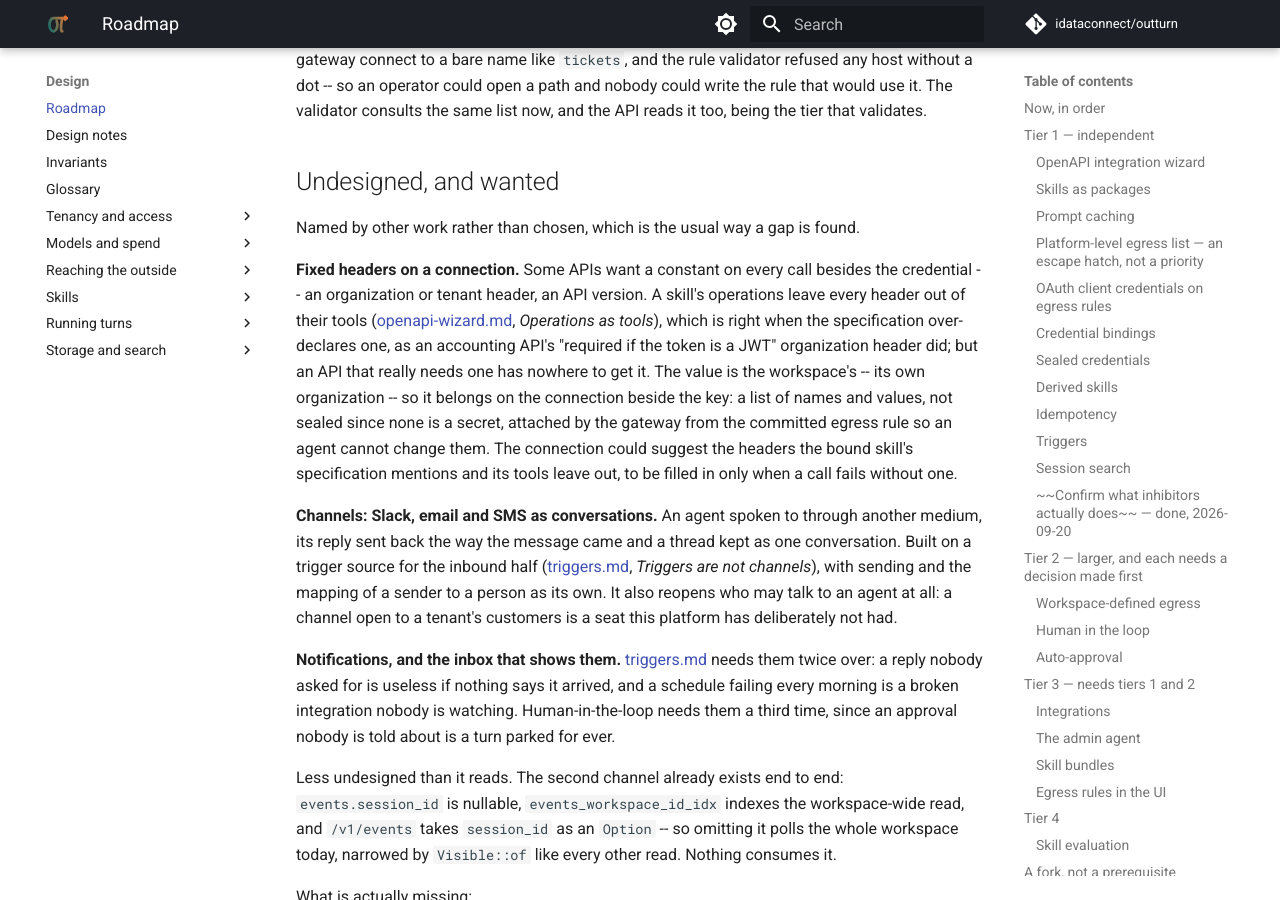
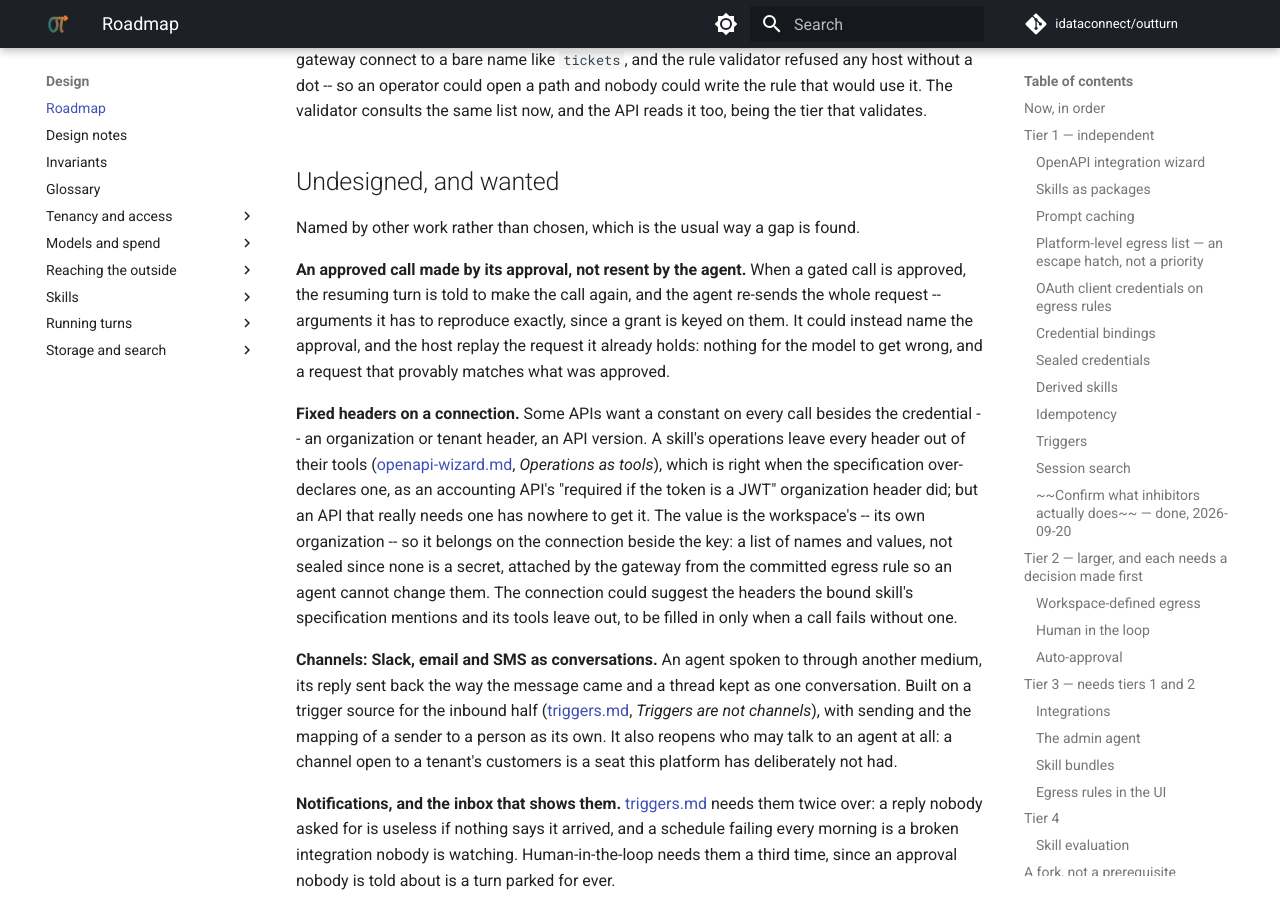
Before and after one commit to idataconnect/outturn, an MkDocs documentation site: the page built from docs/roadmap.md, in a window 1280 px wide and 900 px high, scrolled down 10644 px. Built offline with MkDocs 1.6.1 and Material for MkDocs 9.7.7, drawn with Linux system fonts in a browser that asks for light colours; comment, search, counter and statistics services are not loaded.

Commit message:
Note making an approved call by its approval as wanted
Co-Authored-By: Claude Opus 5.5 <noreply@anthropic.com>

```diff
--- a/docs/roadmap.md
+++ b/docs/roadmap.md
@@ -497,6 +497,13 @@ tier that validates.
 
 Named by other work rather than chosen, which is the usual way a gap is found.
 
+**An approved call made by its approval, not resent by the agent.** When a
+gated call is approved, the resuming turn is told to make the call again, and
+the agent re-sends the whole request -- arguments it has to reproduce exactly,
+since a grant is keyed on them. It could instead name the approval, and the
+host replay the request it already holds: nothing for the model to get wrong,
+and a request that provably matches what was approved.
+
 **Fixed headers on a connection.** Some APIs want a constant on every call
 besides the credential -- an organization or tenant header, an API version.
 A skill's operations leave every header out of their tools
```
